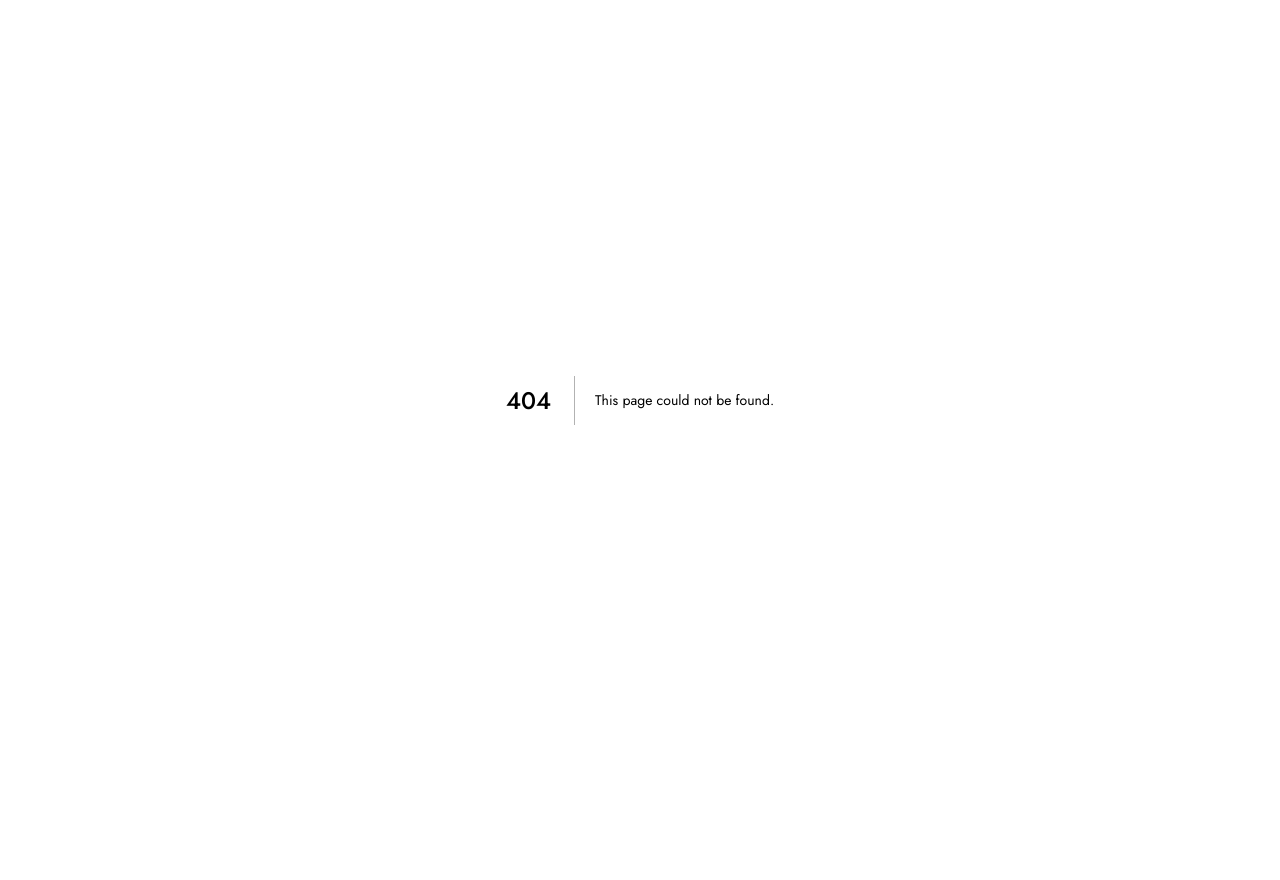
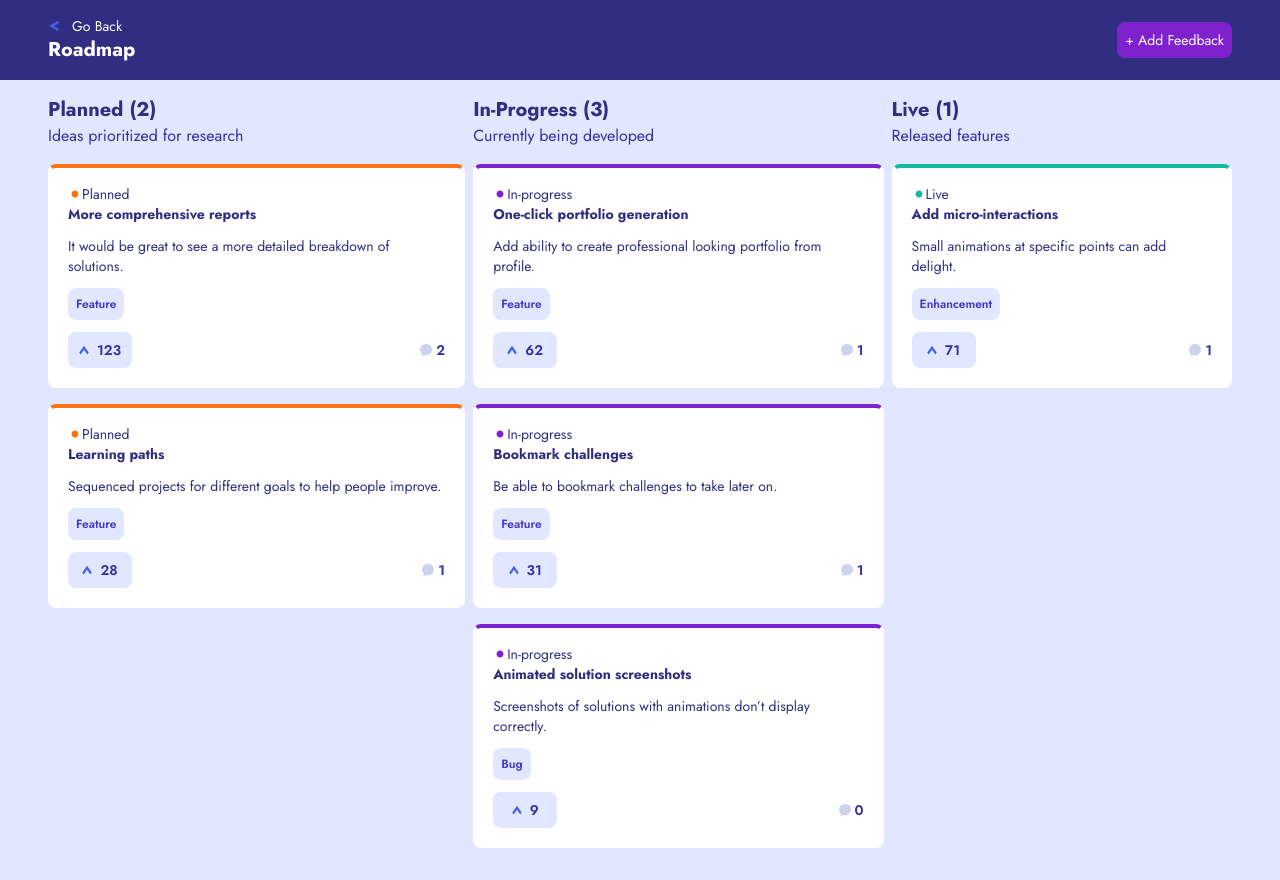
Before and after one commit to Paienobe/Product-feedback-app, a Next.js app: page /roadmap in a window 1280 px wide. Before the commit this address had no page. Before the commit the page ends 800 px from the top, so only its background shows below. Built offline with nearby package versions, Linux system fonts and the light colour scheme.

Commit message:
added some new pages

```diff
--- /dev/null
+++ b/components/CategoryComponent.js
@@ -0,0 +1,63 @@
+import { GoPrimitiveDot } from 'react-icons/go'
+import Link from 'next/link'
+import Image from 'next/image'
+
+const CategoryComponent = ({
+  category,
+  comments,
+  description,
+  status,
+  title,
+  upvotes,
+  id,
+}) => {
+  const sectionColor =
+    status === 'planned'
+      ? 'border-t-orange-500'
+      : status === 'in-progress'
+      ? 'border-t-purple-700'
+      : 'border-t-teal-500'
+  return (
+    <div className='text-indigo-800'>
+      <Link href={`/comments/${id}`}>
+        <div
+          className={`bg-white p-4 my-4 rounded-lg text-sm text-indigo-900 cursor-pointer hover:scale-105 border-4 border-transparent ${sectionColor} `}
+        >
+          <div className='flex items-center'>
+            <GoPrimitiveDot
+              className={`${
+                status === 'planned'
+                  ? 'text-orange-500'
+                  : status === 'in-progress'
+                  ? 'text-purple-700'
+                  : 'text-teal-500'
+              }`}
+            />
+            <p>{status.charAt(0).toUpperCase() + status.slice(1)}</p>
+          </div>
+
+          <div className=' mx-auto'>
+            <p className='font-bold text-indigo-900'>{title}</p>
+            <p className='mt-3'>{description}</p>
+            <p className='bg-indigo-100 p-2 text-indigo-700 font-semibold w-min rounded-lg text-xs my-3'>
+              {category?.charAt(0).toUpperCase() + category?.slice(1)}
+            </p>
+          </div>
+
+          <div className='flex items-center justify-between font-semibold text-indigo-800 top-8'>
+            <div className='font-semibold flex items-center justify-center p-2 bg-indigo-100 rounded-lg w-16 text-sm '>
+              <Image src='/shared/icon-arrow-up.svg' width={10} height={10} />
+              <p className='ml-2'>{upvotes}</p>
+            </div>
+            <div className='flex items-center justify-center '>
+              <Image src='/shared/icon-comments.svg' width={12} height={12} />
+              <p className='ml-1'>{comments ? comments?.length : 0}</p>
+            </div>
+          </div>
+        </div>
+      </Link>
+    </div>
+  )
+}
+
+export default CategoryComponent
--- a/components/FeedbackHeader.js
+++ b/components/FeedbackHeader.js
@@ -1,5 +1,6 @@
 import React from 'react'
 import Image from 'next/image'
+import Link from 'next/link'
 
 const FeedbackHeader = () => {
   return (
@@ -11,10 +12,11 @@ const FeedbackHeader = () => {
           <Image src='/shared/icon-arrow-down.svg' width={15} height={10} />
         </div>
       </div>
-
-      <button className='p-2 bg-purple-600 rounded-lg text-sm font-medium'>
-        Add Feedback
-      </button>
+      <Link href='/newfeedback'>
+        <button className='p-2 bg-purple-600 rounded-lg text-sm font-medium'>
+          Add Feedback
+        </button>
+      </Link>
     </div>
   )
 }
--- a/components/Header.js
+++ b/components/Header.js
@@ -1,6 +1,7 @@
 import React, { useState, useEffect } from 'react'
 import Image from 'next/image'
 import { GoPrimitiveDot } from 'react-icons/go'
+import Link from 'next/link'
 
 const Header = () => {
   const category = ['All', 'UI', 'UX', 'Enhancement', 'Bug', 'Feature']
@@ -74,9 +75,11 @@ const Header = () => {
           <div className='bg-white  text-indigo-900 p-2 rounded-lg mt-4 pb-8 sm:w-1/2 sm:h-full sm:m-0 '>
             <div className='flex items-center justify-between pt-2'>
               <h2 className='text-lg font-bold'>Roadmap</h2>
-              <p className='text-xs text-indigo-600 underline font-semibold'>
-                View
-              </p>
+              <Link href='/roadmap'>
+                <p className='text-xs text-indigo-600 underline font-semibold hover:cursor-pointer'>
+                  View
+                </p>
+              </Link>
             </div>
             <div className='text-sm mt-3'>
               <div className='flex items-center justify-between'>
--- a/pages/comments/[id].js
+++ b/pages/comments/[id].js
@@ -13,7 +13,7 @@ const CommentsPage = () => {
     return item.id.toString() === router.query.id
   })
   return (
-    <div className='min-h-screen bg-indigo-100 p-4 text-indigo-900 sm:p-8'>
+    <div className='min-h-screen bg-indigo-100 p-4 text-indigo-900 sm:p-8 lg:px-36'>
       <div className='flex items-center justify-between font-semibold text-sm'>
         <Link href='/'>
           <div className='flex items-center hover:cursor-pointer'>
--- /dev/null
+++ b/pages/newfeedback.js
@@ -0,0 +1,70 @@
+import Link from 'next/link'
+import Image from 'next/image'
+import { useGlobalContext } from '../context/GlobalContext'
+
+const NewFeedback = () => {
+  const { feedbackData } = useGlobalContext()
+
+  return (
+    <div className='p-4 bg-indigo-100 min-h-screen text-indigo-800 lg:p-10'>
+      <Link href='/'>
+        <div className='flex items-center hover:cursor-pointer '>
+          <Image src='/shared/icon-arrow-left.svg' width={12} height={10} />
+          <p className='ml-3 text-indigo-900 font-semibold'>Go Back</p>
+        </div>
+      </Link>
+
+      <div className='mt-8 sm:w-2/3 sm:mx-auto sm:my-16 lg:w-2/5'>
+        <form className='relative bg-white p-4 pt-10 rounded-lg'>
+          <div className='absolute -top-5'>
+            <Image src='/shared/icon-new-feedback.svg' width={50} height={50} />
+          </div>
+
+          <h1 className='font-bold text-indigo-900'>Create New Feedback</h1>
+          <div className='text-sm mt-6'>
+            <p className='font-bold'>Feedback Title</p>
+            <p className='mb-4'>Add a short, descriptive headline</p>
+            <input
+              type='text'
+              name='title'
+              className='bg-indigo-100 p-3 w-full rounded-lg'
+            />
+          </div>
+
+          <div className='text-sm mt-6'>
+            <p className='font-bold text-indigo-900'>Category</p>
+            <p className='mb-4'>Choose a category for your feedback</p>
+            <input
+              type='text'
+              name='category'
+              className='bg-indigo-100 p-3 w-full rounded-lg'
+            />
+          </div>
+
+          <div className='text-sm mt-6'>
+            <p className='font-bold text-indigo-900'>Feedback Details</p>
+            <p className='mb-4'>
+              Include any specific comments on what should be improved, added,
+              etc.
+            </p>
+            <textarea
+              name='details'
+              className='bg-indigo-100 p-4 w-full rounded-lg'
+            ></textarea>
+          </div>
+
+          <div className='flex flex-col mt-6 sm:flex-row sm:items-center sm:w-52 sm:ml-auto'>
+            <button className='p-3 bg-purple-700 text-sm font-bold text-white rounded-lg sm:mr-3'>
+              Add Feedback
+            </button>
+            <button className='p-3 mt-2 bg-indigo-900 text-sm font-bold text-white rounded-lg sm:mt-0'>
+              Cancel
+            </button>
+          </div>
+        </form>
+      </div>
+    </div>
+  )
+}
+
+export default NewFeedback
--- /dev/null
+++ b/pages/roadmap.js
@@ -0,0 +1,145 @@
+import { useGlobalContext } from '../context/GlobalContext'
+import Link from 'next/link'
+import Image from 'next/image'
+import { useEffect, useState } from 'react'
+import CategoryComponent from '../components/CategoryComponent'
+
+const Roadmap = () => {
+  const { feedbackData } = useGlobalContext()
+  const [planned, setPlanned] = useState(true)
+  const [inProgress, setInProgress] = useState(false)
+  const [live, setLive] = useState(false)
+
+  const chosenTab = (tab) => {
+    return feedbackData.productRequests.filter((request) => {
+      return request.status === tab
+    })
+  }
+
+  useEffect(() => {
+    if (window.innerWidth >= 640) {
+      setPlanned(true)
+      setInProgress(true)
+      setLive(true)
+    }
+
+    window.addEventListener('resize', () => {
+      if (window.innerWidth >= 640) {
+        setPlanned(true)
+        setInProgress(true)
+        setLive(true)
+      } else {
+        setPlanned(true)
+        setInProgress(false)
+        setLive(false)
+      }
+    })
+  })
+
+  return (
+    <div className='bg-indigo-100 min-h-screen p-4 text-indigo-800'>
+      <div className='bg-indigo-900 absolute left-0 right-0 top-0 p-4 text-white flex items-center justify-between lg:px-12'>
+        <div>
+          <Link href='/'>
+            <div className='flex items-center hover:cursor-pointer'>
+              <Image src='/shared/icon-arrow-left.svg' width={12} height={10} />
+              <p className='ml-3 text-white text-sm'>Go Back</p>
+            </div>
+          </Link>
+
+          <h2 className='text-xl font-bold'>Roadmap</h2>
+        </div>
+
+        <Link href='/newfeedback'>
+          <button className='p-2 bg-purple-700 rounded-lg text-sm'>
+            + Add Feedback
+          </button>
+        </Link>
+      </div>
+
+      <div className='absolute left-0 right-0 text-center flex items-center justify-between font-bold text-sm top-20 bg-indigo-200 sm:hidden'>
+        <div
+          className={`p-2 py-4 w-1/3 border-2 border-transparent text-indigo-900 text-opacity-50  ${
+            planned && 'border-b-orange-500 text-opacity-100'
+          } hover:cursor-pointer`}
+          onClick={() => {
+            setPlanned(true)
+            setInProgress(false)
+            setLive(false)
+          }}
+        >
+          Planned (2)
+        </div>
+        <div
+          className={`p-2 py-4 w-1/3 border-2 border-transparent text-indigo-900 text-opacity-50  ${
+            inProgress && 'border-b-purple-500 text-opacity-100'
+          } hover:cursor-pointer`}
+          onClick={() => {
+            setPlanned(false)
+            setInProgress(true)
+            setLive(false)
+          }}
+        >
+          In-Progress (3)
+        </div>
+        <div
+          className={`p-2 py-4 w-1/3 border-2 border-transparent text-indigo-900 text-opacity-50 ${
+            live && 'border-b-teal-500 text-opacity-100'
+          } hover:cursor-pointer`}
+          onClick={() => {
+            setPlanned(false)
+            setInProgress(false)
+            setLive(true)
+          }}
+        >
+          Live (1)
+        </div>
+      </div>
+      <div className='mt-36 flex justify-between sm:mt-20 lg:px-8'>
+        <div>
+          {planned && (
+            <div>
+              <h2 className='text-indigo-900 font-bold text-xl'>
+                Planned ({chosenTab('planned').length})
+              </h2>
+              <p>Ideas prioritized for research</p>
+              {chosenTab('planned').map((item, index) => {
+                return <CategoryComponent key={index} {...item} />
+              })}
+            </div>
+          )}
+        </div>
+
+        <div className='sm:mx-2'>
+          {inProgress && (
+            <div>
+              <h2 className='text-indigo-900 font-bold text-xl'>
+                In-Progress ({chosenTab('in-progress').length})
+              </h2>
+              <p>Currently being developed</p>
+              {chosenTab('in-progress').map((item, index) => {
+                return <CategoryComponent key={index} {...item} />
+              })}
+            </div>
+          )}
+        </div>
+
+        <div>
+          {live && (
+            <div>
+              <h2 className='text-indigo-900 font-bold text-xl'>
+                Live ({chosenTab('live').length})
+              </h2>
+              <p>Released features</p>
+              {chosenTab('live').map((item, index) => {
+                return <CategoryComponent key={index} {...item} />
+              })}
+            </div>
+          )}
+        </div>
+      </div>
+    </div>
+  )
+}
+
+export default Roadmap
```
